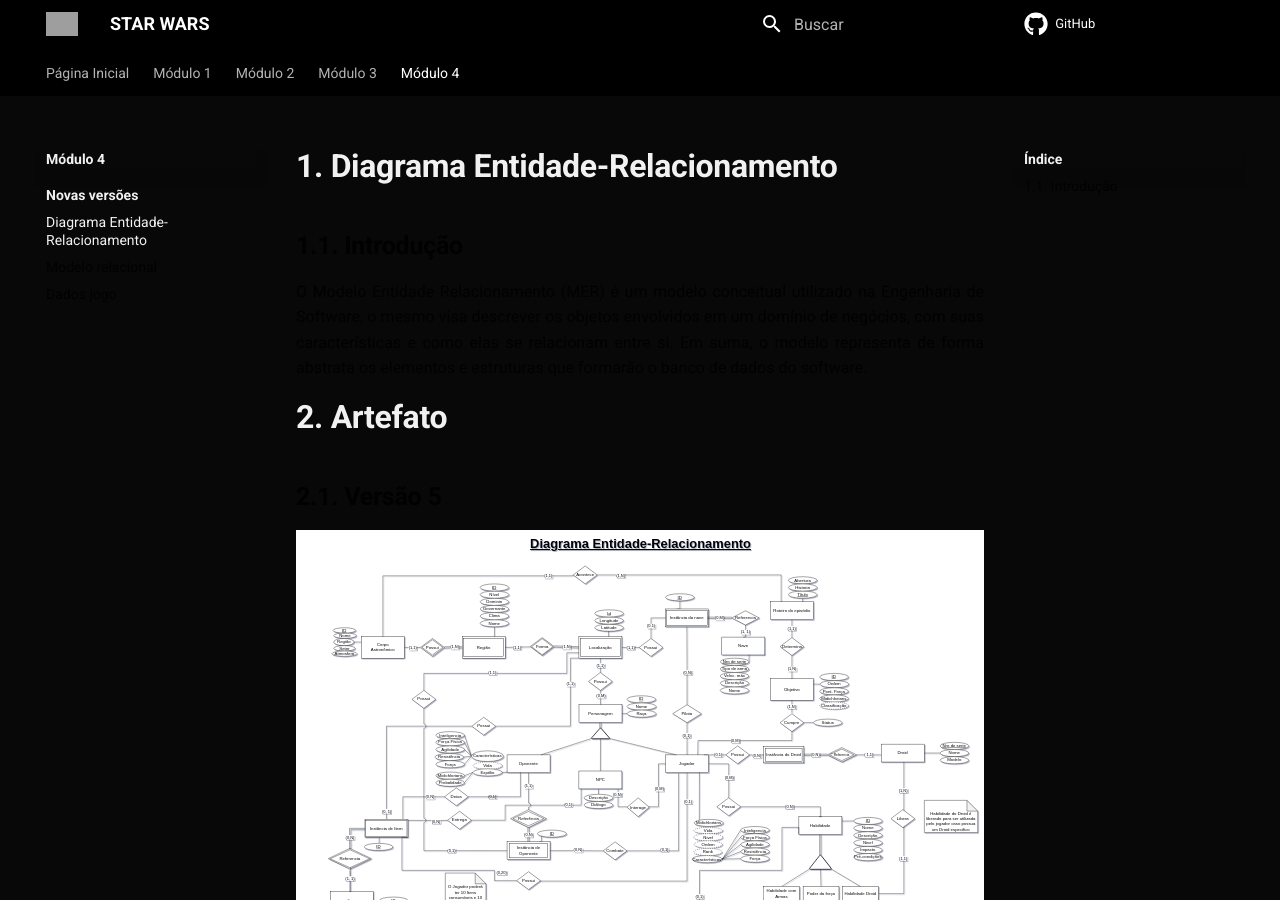
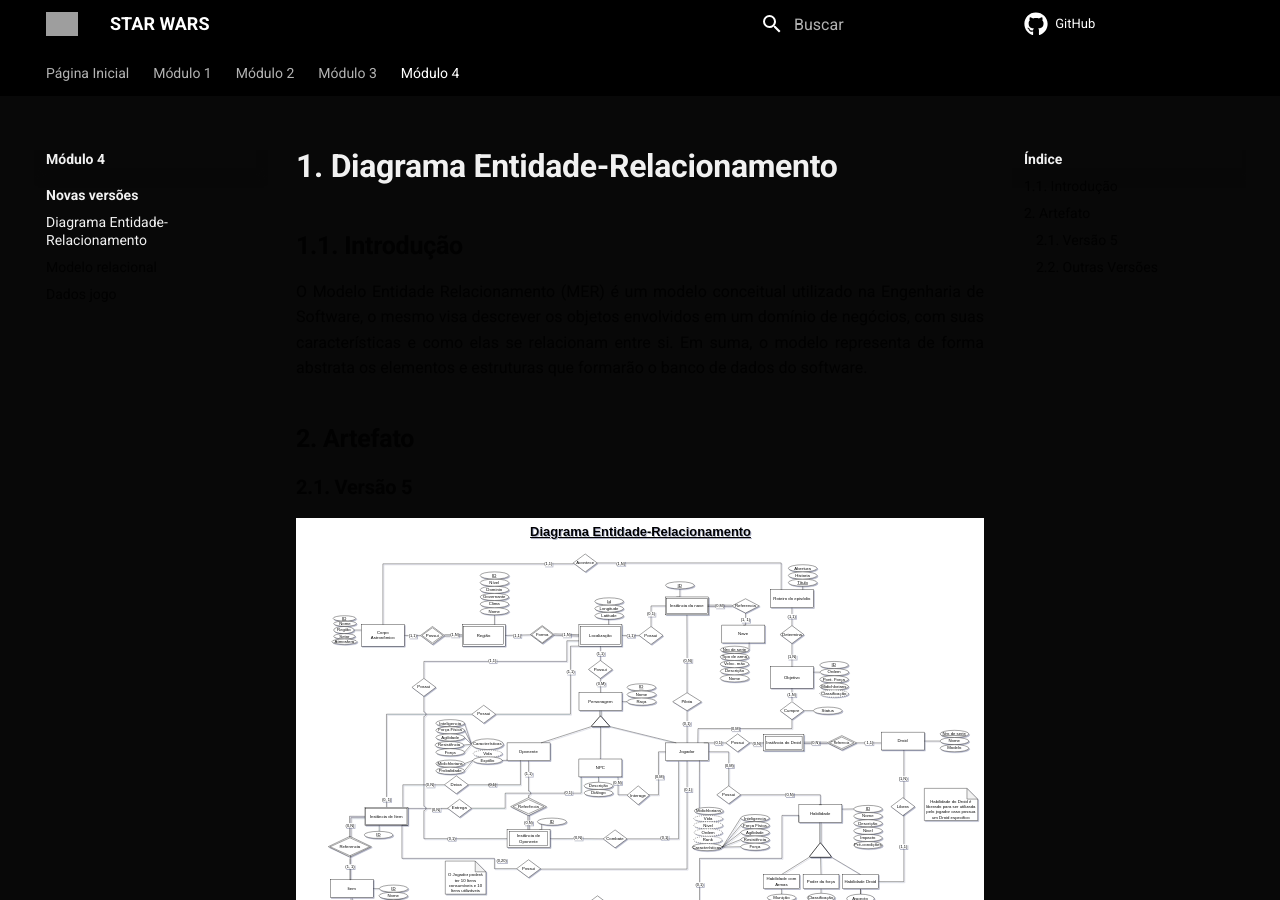
Before and after one commit to SBD1/Grupo02-starWars, an MkDocs documentation site: the page built from docs/modulo1/der.md, in a window 1280 px wide and 900 px high. Built offline with MkDocs 1.6.1 and Material for MkDocs 9.7.7, drawn with Linux system fonts in a browser that asks for light colours; comment, search, counter and statistics services are not loaded; grey boxes are pictures that could not be loaded.

Commit message:
Correção Padronização DER

```diff
--- a/docs/modulo1/der.md
+++ b/docs/modulo1/der.md
@@ -4,14 +4,14 @@
 
 <p style='text-align: justify;'>O Modelo Entidade Relacionamento (MER) é um modelo conceitual utilizado na Engenharia de Software, o mesmo visa descrever os objetos envolvidos em um domínio de negócios, com suas características e como elas se relacionam entre si. Em suma, o modelo representa de forma abstrata os elementos e estruturas que formarão o banco de dados do software. </p>
 
-# **2. Artefato**
+## **2. Artefato**
 
-## **2.1. Versão 5**
+### **2.1. Versão 5**
 ![Diagrama Entidade-Relacionamento](modulo1/../img/der-v5.svg)
 
 <a href="https://sbd1.github.io/Grupo02-starWars/modulo1/img/der-v5.svg" target="_blank">Clique aqui</a> para ver o diagrama com mais detalhes.
 
-## **2.2. Outras Versões**
+### **2.2. Outras Versões**
 
 <details>
   <summary>Versão 1</summary>
```
